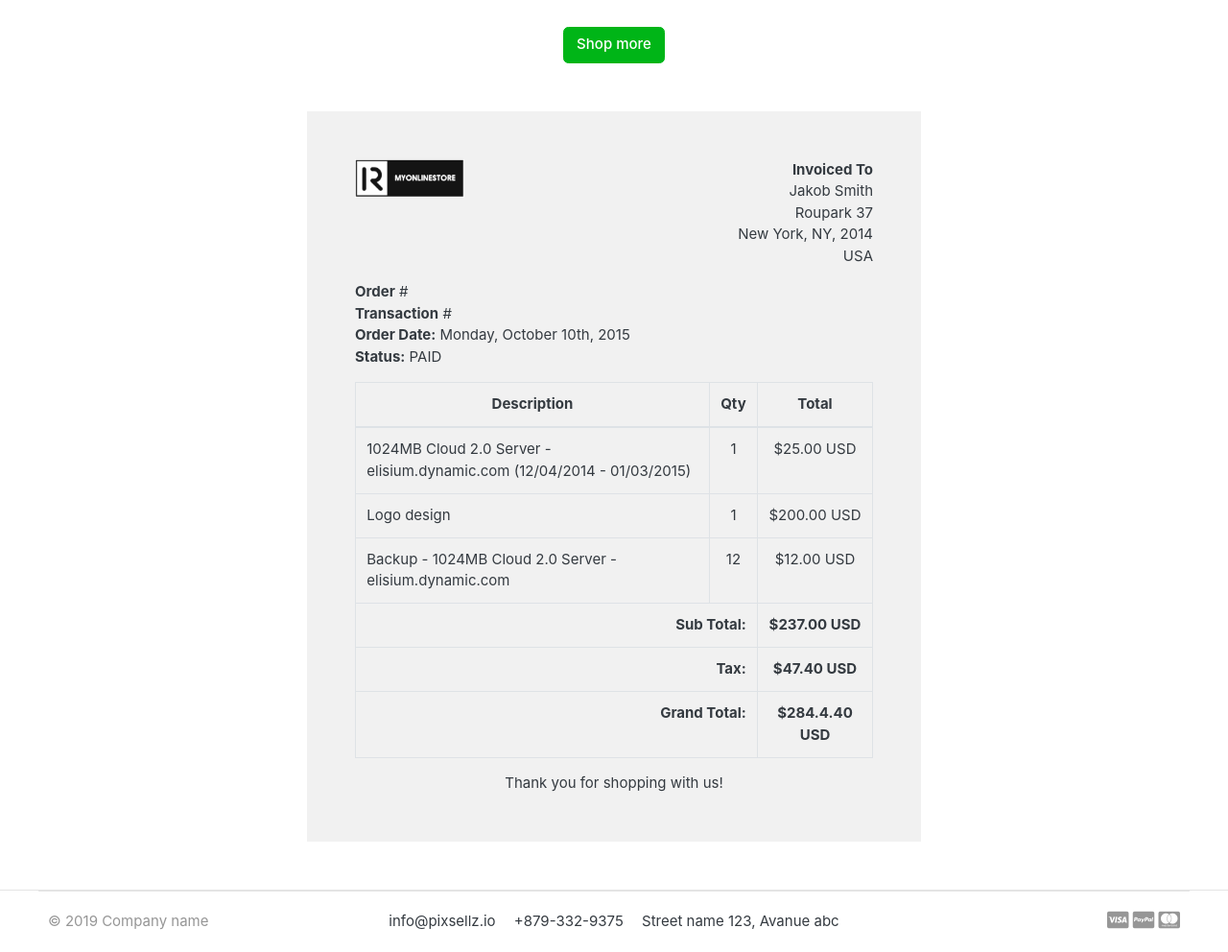
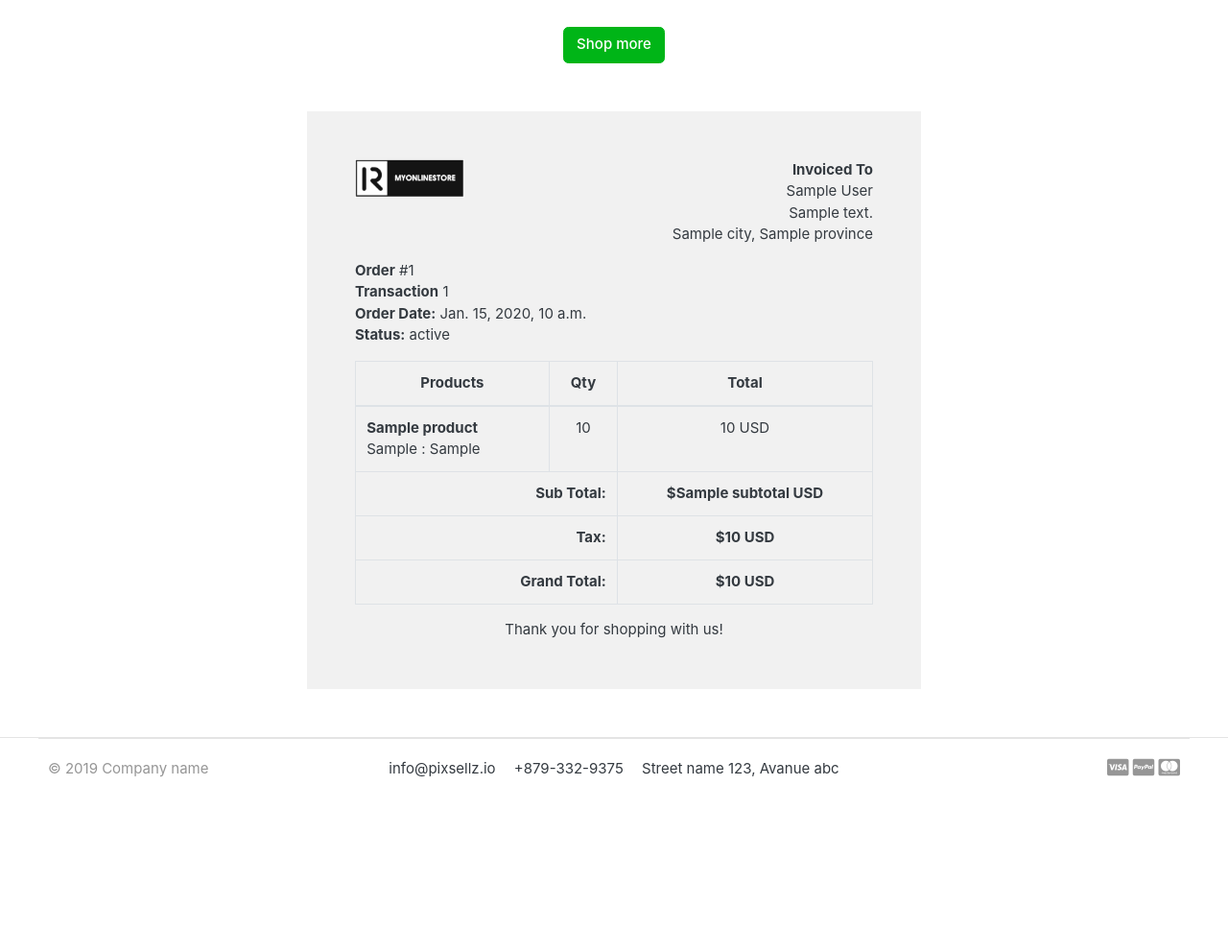
Before and after one commit to rajeewa-a/myonlinestore, a Django app: template templates/orders/order_complete.html in a window 1280 px wide. Shown: the part 301-1293 px from the top of the page at 96% size. After the commit the page ends 1111 px from the top, so only its background shows below. Run offline with Django 3.2, Linux system fonts and the light colour scheme; the template is opened without the code that fills it: most values are stand-ins (such as "Sample title", 1, 10 or a date in 2020); some libraries are stand-ins or nearby versions; some web fonts are replaced.

Commit message:
order summary page

```diff
--- a/templates/orders/order_complete.html
+++ b/templates/orders/order_complete.html
@@ -31,10 +31,9 @@
                             <div class="invoice-from">
                                 <ul class="list-unstyled text-right">
                                     <li><strong>Invoiced To</strong></li>
-                                    <li>Jakob Smith</li>
-                                    <li>Roupark 37</li>
-                                    <li>New York, NY, 2014</li>
-                                    <li>USA</li>
+                                    <li>{{order.full_name}}</li>
+                                    <li>{{order.full_address}}</li>
+                                    <li>{{order.city}}, {{order.province}}</li>
                                 </ul>
                             </div>
                         </div>
@@ -44,10 +43,10 @@
                             <div class="invoice-details mt25">
                                 <div class="well">
                                     <ul class="list-unstyled mb0">
-                                        <li><strong>Order</strong> #</li>
-                                        <li><strong>Transaction</strong> #</li>
-                                        <li><strong>Order Date:</strong> Monday, October 10th, 2015</li>
-                                        <li><strong>Status:</strong> PAID</li>
+                                        <li><strong>Order</strong> #{{order_number}}</li>
+                                        <li><strong>Transaction</strong> {{transID}}</li>
+                                        <li><strong>Order Date:</strong> {{order.created_at}}</li>
+                                        <li><strong>Status:</strong> {{payment.status}}</li>
                                     </ul>
                                 </div>
                             </div>
@@ -57,41 +56,46 @@
                                     <table class="table table-bordered">
                                         <thead>
                                             <tr>
-                                                <th class="per70 text-center">Description</th>
+                                                <th class="per70 text-center">Products</th>
                                                 <th class="per5 text-center">Qty</th>
                                                 <th class="per25 text-center">Total</th>
                                             </tr>
                                         </thead>
                                         <tbody>
+
+                                            {% for item in ordered_products %}
                                             <tr>
-                                                <td>1024MB Cloud 2.0 Server - elisium.dynamic.com (12/04/2014 - 01/03/2015)</td>
-                                                <td class="text-center">1</td>
-                                                <td class="text-center">$25.00 USD</td>
+                                                <td><strong>{{item.product.product_name}}</strong>
+                                                    <br>
+
+                                                    {% if item.variations.all %}
+
+                                                        {% for i in item.variations.all %}
+                                                            {{i.variation_category | capfirst }} : {{ i.variation_value | capfirst }}
+                                                            <br>
+                                                        {% endfor %}
+
+                                                    {% endif %}
+                                                </td>
+                                                <td class="text-center">{{item.quantity}}</td>
+                                                <td class="text-center">{{item.product_price}} USD</td>
                                             </tr>
-                                            <tr>
-                                                <td>Logo design</td>
-                                                <td class="text-center">1</td>
-                                                <td class="text-center">$200.00 USD</td>
-                                            </tr>
-                                            <tr>
-                                                <td>Backup - 1024MB Cloud 2.0 Server - elisium.dynamic.com</td>
-                                                <td class="text-center">12</td>
-                                                <td class="text-center">$12.00 USD</td>
-                                            </tr>
+                                            {% endfor %}
+
                                         </tbody>
                                         <tfoot>
                                             <tr>
                                                 <th colspan="2" class="text-right">Sub Total:</th>
-                                                <th class="text-center">$237.00 USD</th>
+                                                <th class="text-center">${{subtotal}} USD</th>
                                             </tr>
                                             <tr>
                                                 <th colspan="2" class="text-right">Tax:</th>
-                                                <th class="text-center">$47.40 USD</th>
+                                                <th class="text-center">${{order.tax}} USD</th>
                                             </tr>
 
                                             <tr>
                                                 <th colspan="2" class="text-right">Grand Total:</th>
-                                                <th class="text-center">$284.4.40 USD</th>
+                                                <th class="text-center">${{order.order_total}} USD</th>
                                             </tr>
                                         </tfoot>
                                     </table>
```
Also changed, not shown: orders/views.py (+29 -2 lines), templates/orders/payments.html (+9 -1 lines), db.sqlite3.
